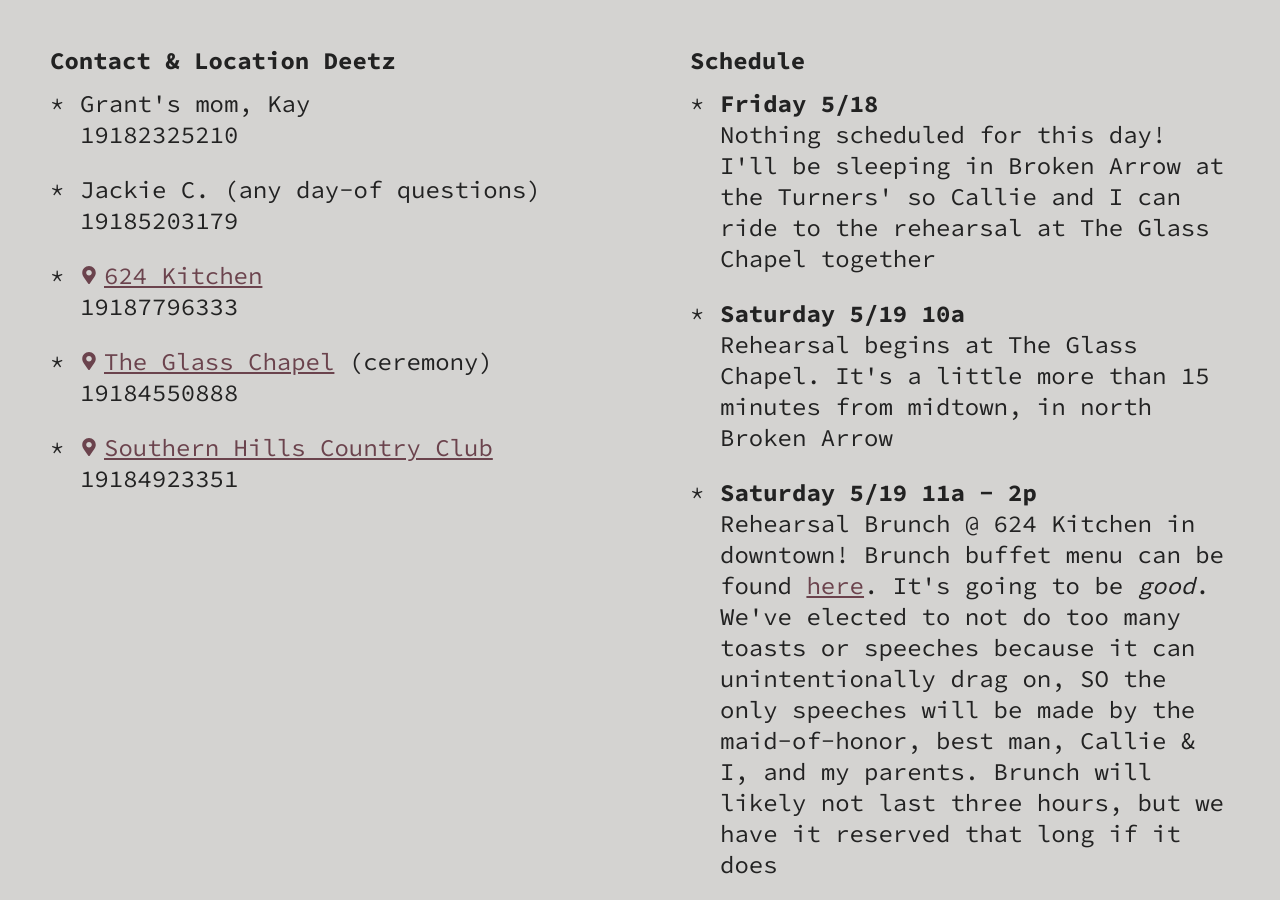
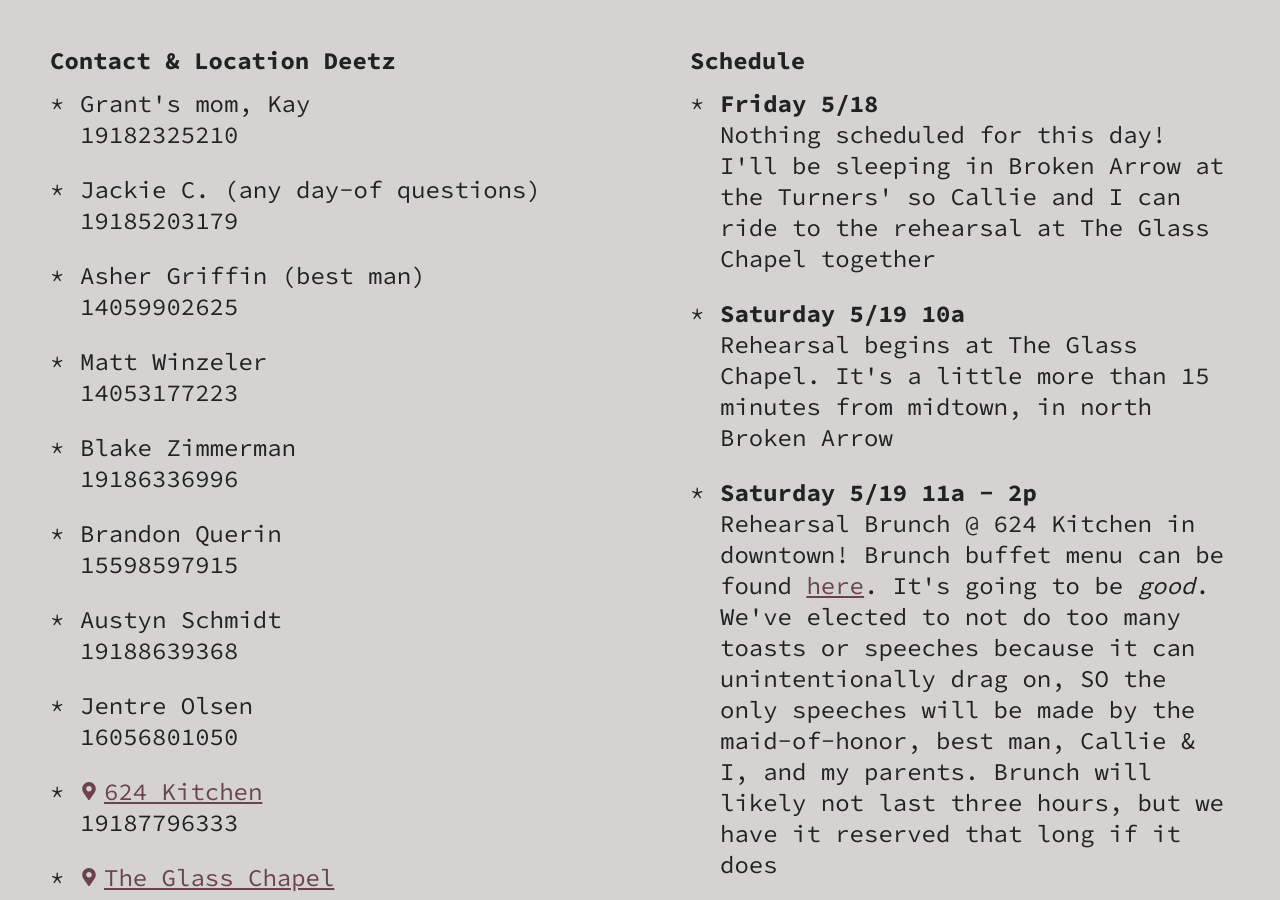
Before and after one commit to grantstandridge/grantstandridge.github.io, a Jekyll site: the page built from _buckets/groomsmen.markdown, in a window 1280 px wide and 900 px high, scrolled down 454 px. Built offline with Jekyll 4.4.1, drawn with Linux system fonts in a browser that asks for light colours.

Commit message:
Updated Groomsmen

```diff
--- a/_buckets/groomsmen.markdown
+++ b/_buckets/groomsmen.markdown
@@ -7,6 +7,12 @@ General:
     List:
     - Grant's mom, Kay<br>19182325210
     - Jackie C. (any day-of questions)<br>19185203179
+    - Asher Griffin (best man)<br>14059902625
+    - Matt Winzeler<br>14053177223
+    - Blake Zimmerman<br>19186336996
+    - Brandon Querin<br>15598597915
+    - Austyn Schmidt<br>19188639368
+    - Jentre Olsen<br>16056801050
     - <svg xmlns="http://www.w3.org/2000/svg" viewBox="0 0 384 512"><path d="M172.268
       501.67C26.97 291.031 0 269.413 0 192 0 85.961 85.961 0 192 0s192 85.961 192
       192c0 77.413-26.97 99.031-172.268 309.67-9.535 13.774-29.93 13.773-39.464 0zM192
@@ -16,8 +22,7 @@ General:
       501.67C26.97 291.031 0 269.413 0 192 0 85.961 85.961 0 192 0s192 85.961 192
       192c0 77.413-26.97 99.031-172.268 309.67-9.535 13.774-29.93 13.773-39.464 0zM192
       272c44.183 0 80-35.817 80-80s-35.817-80-80-80-80 35.817-80 80 35.817 80 80 80z"/></svg><a
-      href='https://goo.gl/maps/H4DySjUc8zN2' target='_blank'>The Glass Chapel</a>
-      (ceremony)<br>19184550888
+      href='https://goo.gl/maps/H4DySjUc8zN2' target='_blank'>The Glass Chapel</a><br>19184550888
     - <svg xmlns="http://www.w3.org/2000/svg" viewBox="0 0 384 512"><path d="M172.268
       501.67C26.97 291.031 0 269.413 0 192 0 85.961 85.961 0 192 0s192 85.961 192
       192c0 77.413-26.97 99.031-172.268 309.67-9.535 13.774-29.93 13.773-39.464 0zM192
```
